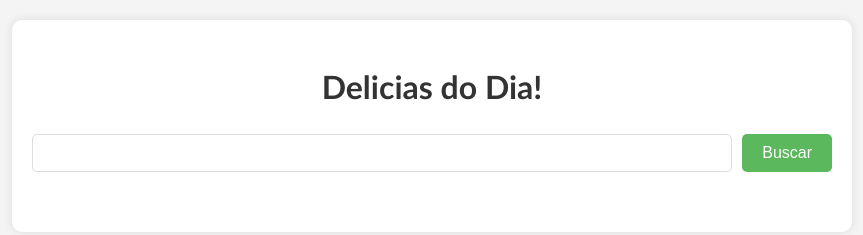
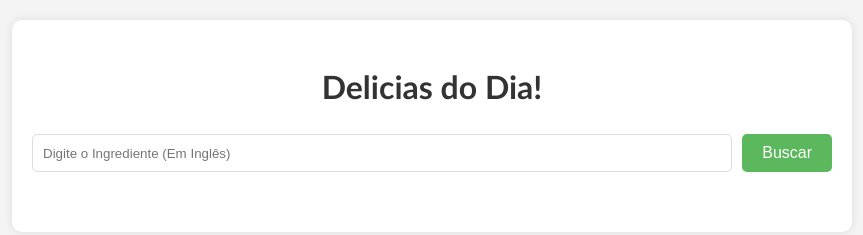
Before and after one commit to Gabriell-Santos/Delicias_Do_Dia-, a plain HTML site: page index.html in a window 1280 px wide. Shown: the whole page, without its empty margins (208-1071 px from the left). Drawn offline with Linux system fonts and the light colour scheme.

Commit message:
finalização

```diff
--- a/index.html
+++ b/index.html
@@ -10,7 +10,7 @@
     <main class="container">
         <h1>Delicias do Dia!</h1>
         <form class="search-form">
-            <input type="text"  class="search-input">
+            <input type="text" placeholder="Digite o Ingrediente (Em Inglês)"  class="search-input">
             <button class="search-button">Buscar</button>
         </form>
         <div class="Loading"></div>
```
